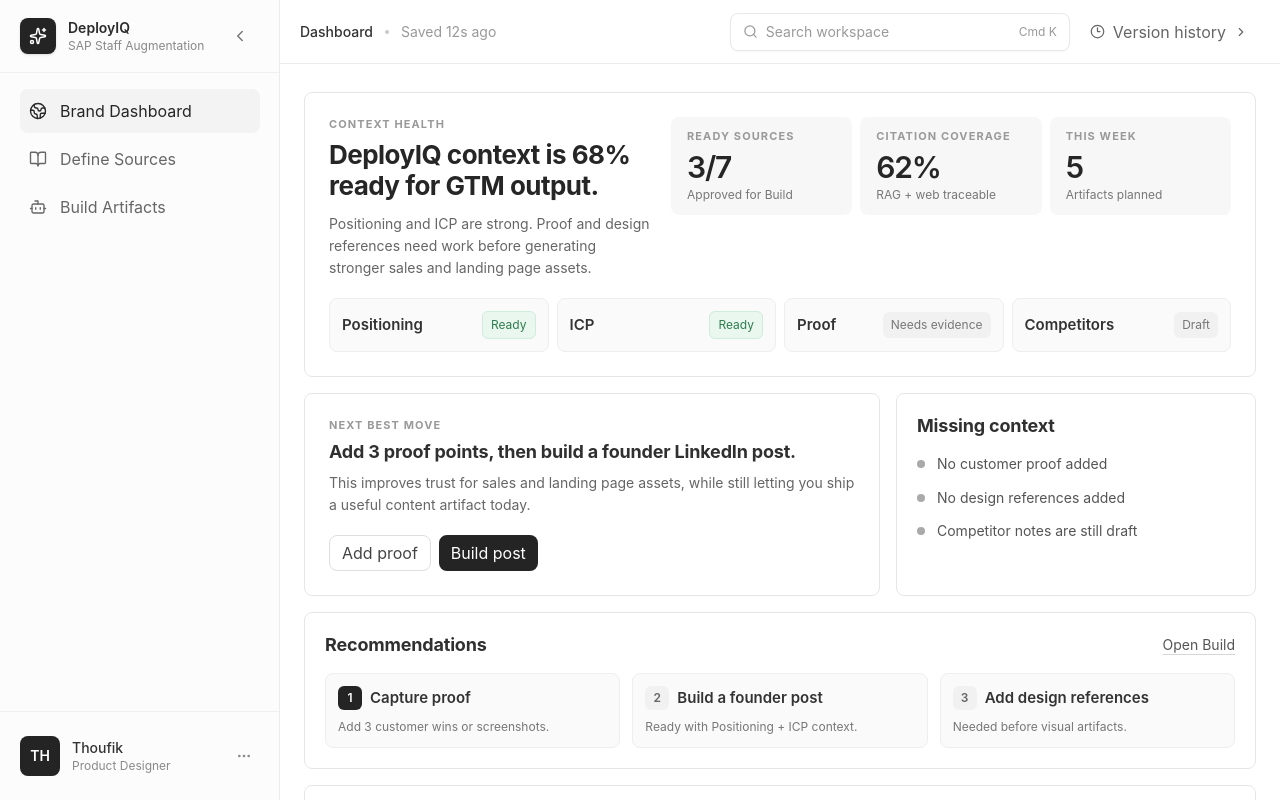
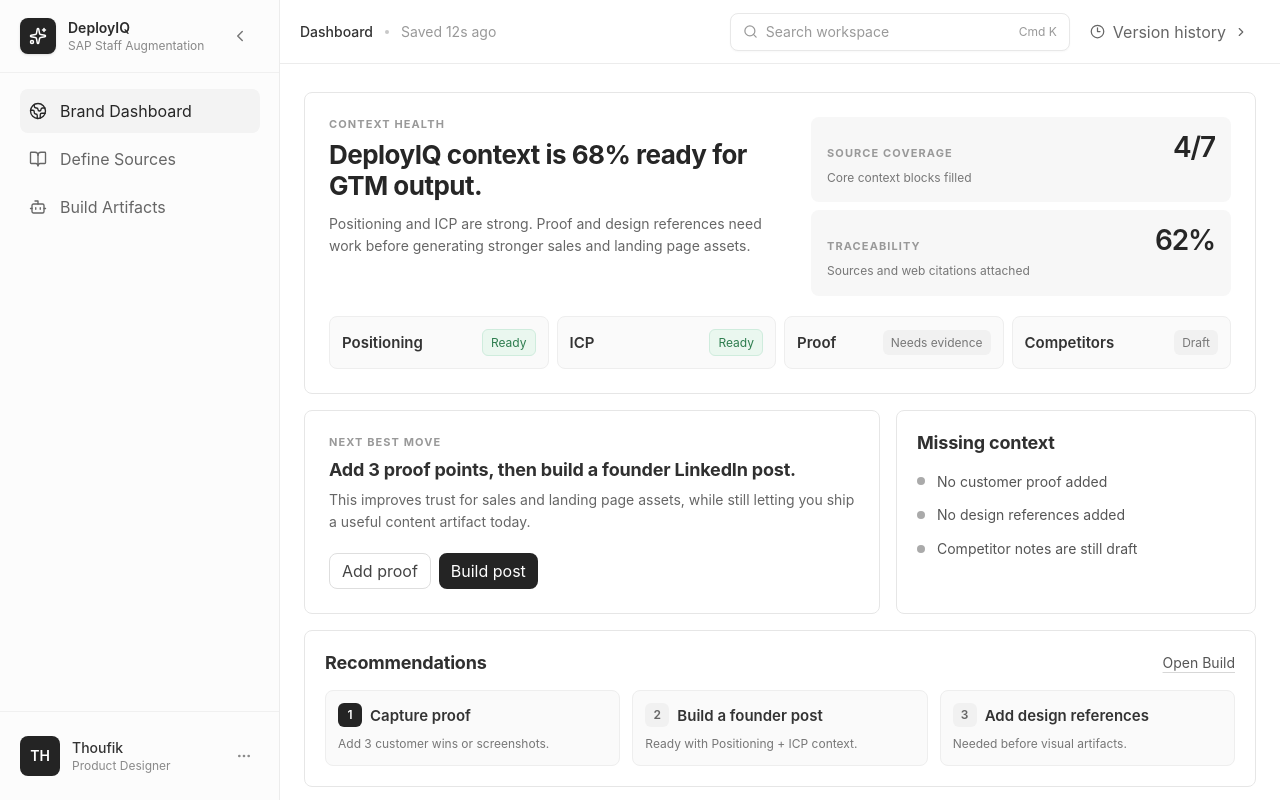
Before and after one commit to Thoufik001/Startup-OS, a React (Vite) app: page / in a window 1280 px wide. Built offline with nearby package versions, Linux system fonts and the light colour scheme.

Commit message:
Refine dashboard metrics

```diff
--- a/src/App.jsx
+++ b/src/App.jsx
@@ -454,9 +454,8 @@
     { label: "Competitors", status: "Draft", tone: "draft" },
   ];
   const keyMetrics = [
-    { label: "Ready sources", value: "3/7", detail: "Approved for Build" },
-    { label: "Citation coverage", value: "62%", detail: "RAG + web traceable" },
-    { label: "This week", value: "5", detail: "Artifacts planned" },
+    { label: "Source coverage", value: "4/7", detail: "Core context blocks filled" },
+    { label: "Traceability", value: "62%", detail: "Sources and web citations attached" },
   ];
   const recentArtifacts = [
     ["Founder LinkedIn post", "12 min ago"],
@@ -478,7 +477,7 @@
   return (
     <div className="mx-auto min-h-full max-w-[1120px] px-4 py-5 pb-24 sm:px-6 lg:py-7">
       <section className="rounded-lg border border-[#e6e6e6] bg-white p-5 sm:p-6">
-        <div className="grid gap-5 xl:grid-cols-[minmax(0,1fr)_560px] xl:items-start">
+        <div className="grid gap-5 xl:grid-cols-[minmax(0,1fr)_420px] xl:items-start">
           <div>
             <div className="type-label text-[#999]">Context health</div>
             <h1 className="type-page-title mt-2 max-w-[720px] text-[#262626]">
@@ -488,12 +487,14 @@
               Positioning and ICP are strong. Proof and design references need work before generating stronger sales and landing page assets.
             </p>
           </div>
-          <div className="grid gap-2 sm:grid-cols-3">
+          <div className="grid gap-2 sm:grid-cols-2 xl:grid-cols-1">
             {keyMetrics.map((metric) => (
-              <div key={metric.label} className="rounded-lg bg-[#f7f7f7] px-4 py-3">
-                <div className="type-label text-[#999]">{metric.label}</div>
-                <div className="mt-2 text-[30px] font-semibold leading-none tracking-[-0.04em] text-[#262626]">{metric.value}</div>
-                <div className="type-caption mt-1 text-[#777]">{metric.detail}</div>
+              <div key={metric.label} className="rounded-lg bg-[#f7f7f7] px-4 py-4">
+                <div className="flex items-baseline justify-between gap-4">
+                  <div className="type-label text-[#999]">{metric.label}</div>
+                  <div className="text-[28px] font-semibold leading-none tracking-[-0.04em] text-[#262626]">{metric.value}</div>
+                </div>
+                <div className="type-caption mt-2 text-[#777]">{metric.detail}</div>
               </div>
             ))}
           </div>
```
